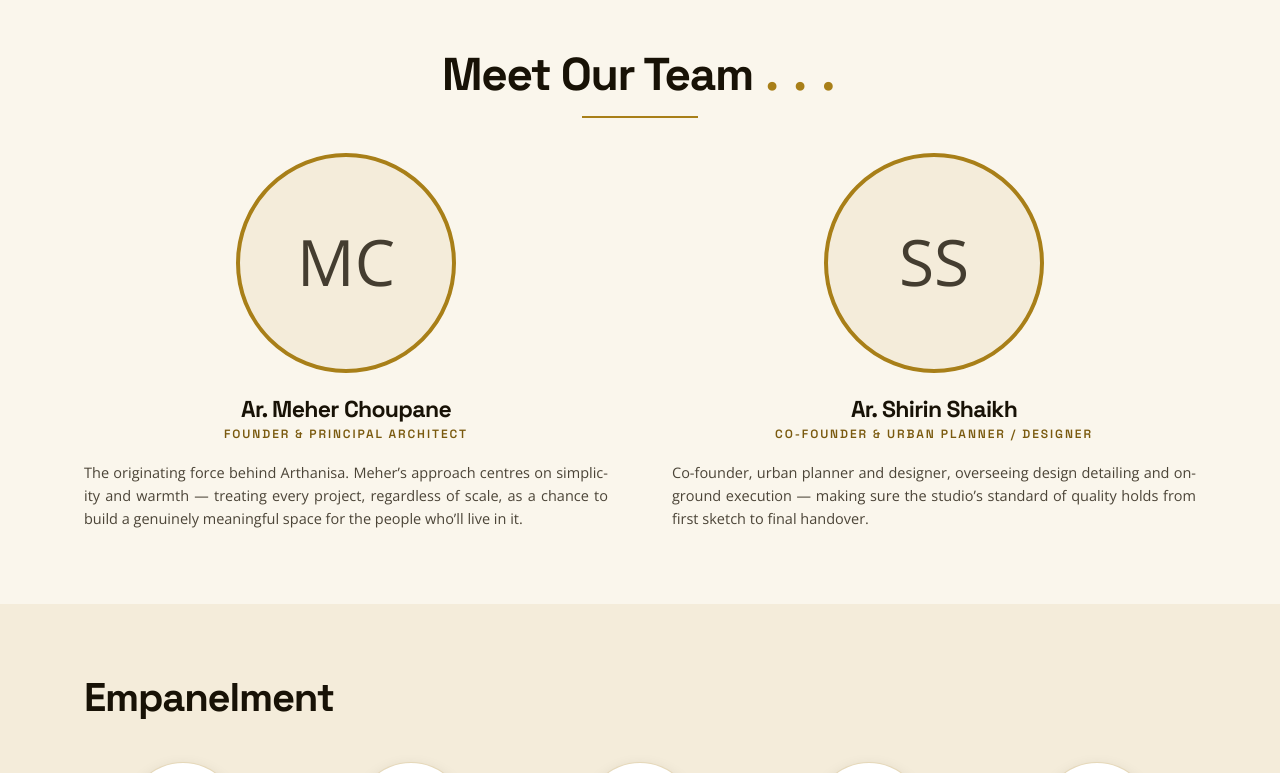
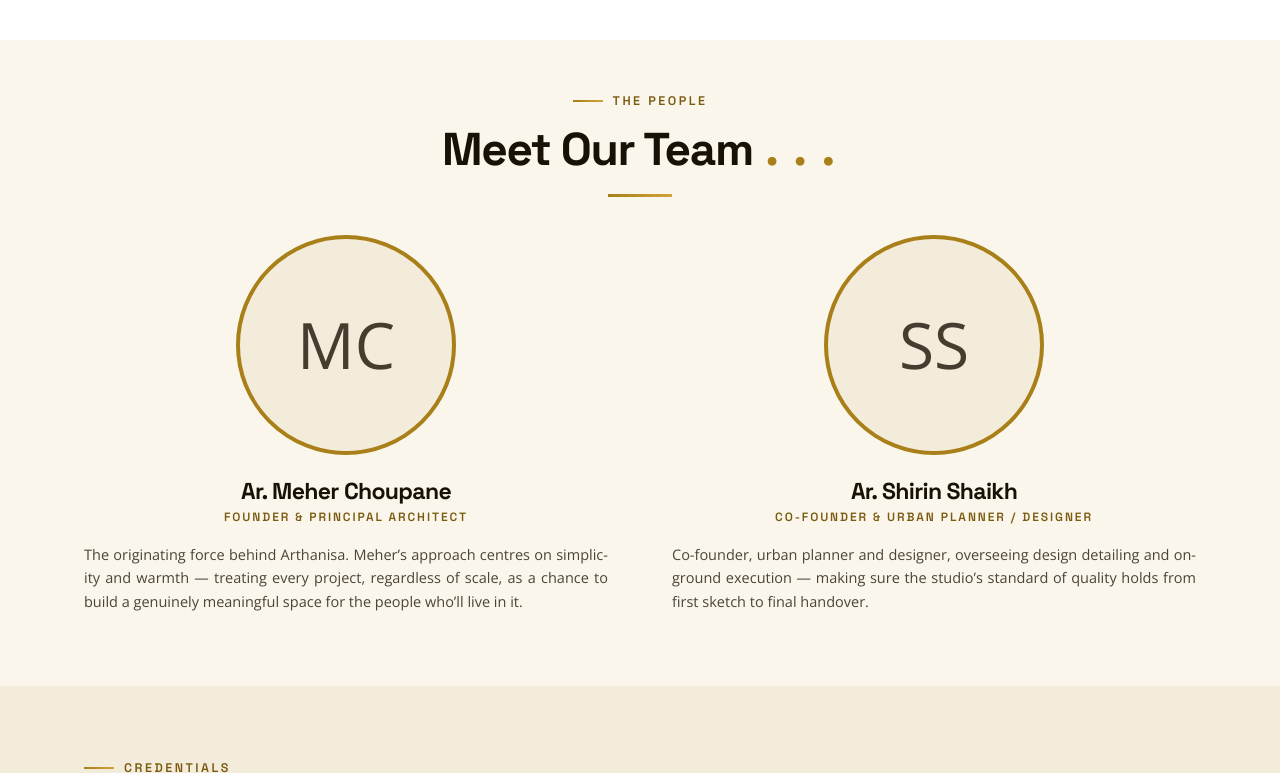
Before and after one commit to yashrajchavan51-dotcom/Arrthanisa, a plain HTML site: page index.html in a window 1280 px wide. Shown: the part 1332-2105 px from the top of the page. Drawn offline with Linux system fonts and the light colour scheme.

Commit message:
Add files via upload

```diff
--- a/index.html
+++ b/index.html
@@ -27,7 +27,7 @@
 <link rel="preload" href="OpenSans-Regular.woff" as="font" type="font/woff" crossorigin>
 <link rel="preload" href="Absans-Logo.woff" as="font" type="font/woff" crossorigin>
 <link rel="preload" href="NewsreaderText-Italic.woff" as="font" type="font/woff" crossorigin>
-<link rel="stylesheet" href="style.css?v=35">
+<link rel="stylesheet" href="style.css?v=36">
 </head>
 <body class="home">
 
@@ -95,6 +95,7 @@
              alt="Architectural line-art sketch of a Gothic cathedral facade" loading="lazy">
       </div>
       <div class="feature-band__body">
+        <p class="eyebrow">The studio</p>
         <h2 class="band-title">About Us <span class="dots">. . .</span></h2>
         <p class="band-lead">A meaningful niche in every home we shape.</p>
         <p>ARTHANISA, the word, has its roots in the Sanskrit language — an amalgamation of two words: <em>Arth</em>, which means meaningful, and <em>Nisa</em>, which translates to home. We believe in creating meaningful, niche spaces in people&rsquo;s lives — that&rsquo;s their homes.</p>
@@ -115,6 +116,7 @@
              alt="The Pantheon in Rome at dawn, its portico and rotunda seen from the piazza" loading="lazy">
       </div>
       <div class="feature-band__body">
+        <p class="eyebrow">Our approach</p>
         <h2 class="band-title">Vision <span class="dots">. . .</span></h2>
         <p>Every brief starts with how a space will be lived in, not how it will photograph. We plan for light, air and movement first and detail around them, so a building still works the way it was meant to a decade after handover.</p>
         <p>The buildings we return to are the ones that were built honestly — clear structure, good proportion, materials left to be themselves. That is the standard the studio measures its own work against, on a single apartment as much as on an institutional site.</p>
@@ -129,8 +131,8 @@
      .founder-photo. The CSS already handles the crop. -->
 <section class="section section--team">
   <div class="wrap">
+    <p class="eyebrow">The people</p>
     <h2 class="band-title team-title">Meet Our Team <span class="dots">. . .</span></h2>
-    <span class="title-rule" aria-hidden="true"></span>
 
     <div class="founders">
       <div class="founder">
@@ -154,7 +156,9 @@
      the same place relative to its caption on every device. -->
 <section class="section section--tight section--empanelment">
   <div class="wrap">
-    <h2>Empanelment</h2>
+    <p class="eyebrow">Credentials</p>
+    <h2 class="band-title">Empanelment <span class="dots">. . .</span></h2>
+    <p class="band-lead">Registered with the corporations and authorities the studio&rsquo;s work passes through.</p>
     <div class="empanelment-grid">
       <div class="empanelment-item">
         <span class="empanelment-badge"><img src="logo-mcgm.png" width="214" height="240" alt="Municipal Corporation of Greater Mumbai logo" loading="lazy"></span>
@@ -185,6 +189,7 @@
      titles and copy when the client supplies the final services list. -->
 <section class="section section--expertise">
   <div class="wrap">
+    <p class="eyebrow">What we do</p>
     <h2 class="band-title">Expertise <span class="dots">. . .</span></h2>
     <p class="band-lead">Planning, design, detailing and approvals handled under one roof.</p>
 
--- a/style.css
+++ b/style.css
@@ -217,14 +217,14 @@
 
 .eyebrow{
   display:flex; align-items:center; gap:10px;
-  font-size:12px; letter-spacing:.22em; text-transform:uppercase;
+  font-size:12.5px; letter-spacing:.2em; text-transform:uppercase;
   color:var(--gold-deep);
-  margin:0 0 16px;
+  margin:0 0 14px;
   text-align:left; hyphens:manual;
 }
 .eyebrow::before{
-  content:""; width:26px; height:2px; flex:none;
-  background:var(--gold-mid);
+  content:""; width:30px; height:2px; flex:none;
+  background:linear-gradient(90deg, var(--gold-mid), var(--gold));
 }
 
 .lede{
@@ -499,9 +499,33 @@
 .band-title{
   font-size:clamp(30px,3.9vw,46px);
   color:var(--ink);
-  margin-bottom:10px;
+  margin-bottom:clamp(16px,1.8vw,22px);
 }
 .band-title .dots{ color:var(--gold-mid); letter-spacing:.06em; margin-left:2px; }
+
+/* Every section heading closes on a short brass bar. It's the one mark
+   that ties About, Vision, Team, Empanelment, Expertise, the page heroes
+   and the two call-to-action bands into a single system — before this,
+   Empanelment was a bare <h2> with nothing on it at all. */
+.band-title::after,
+.page-hero h1::after,
+.enquiry-band h2::after,
+.cta-band h2::after{
+  content:"";
+  display:block;
+  width:clamp(46px,5vw,70px);
+  height:3px;
+  margin-top:clamp(13px,1.5vw,19px);
+  background:linear-gradient(90deg, var(--gold-mid), var(--gold));
+}
+/* centred sections centre their bar too */
+.team-title::after,
+.cta-band h2::after{ margin-left:auto; margin-right:auto; }
+/* on the dark grounds the bright gold leads instead */
+.section--expertise .band-title::after,
+.cta-band h2::after{
+  background:linear-gradient(90deg, var(--gold), rgba(207,164,58,.3));
+}
 .band-lead{
   color:var(--gold-darkest);
   font-size:clamp(17px,1.5vw,20px);
@@ -574,12 +598,10 @@
 /* ---------- 7. team ---------- */
 .section--team{ background:var(--wash-1); padding-top:clamp(34px,4vw,58px);
   padding-bottom:clamp(38px,4.6vw,66px); }
-.team-title{ text-align:center; margin-bottom:0; }
-.title-rule{
-  display:block; width:clamp(90px,9vw,130px); height:2px;
-  background:var(--gold-mid);
-  margin:16px auto clamp(22px,2.7vw,36px);
-}
+.team-title{ text-align:center; margin-bottom:clamp(26px,3vw,42px); }
+.section--team .eyebrow{ justify-content:center; }
+/* .title-rule was a separate <span> doing what .band-title::after now
+   does for every heading — removed from the markup too. */
 .founders{
   display:grid; grid-template-columns:repeat(2,minmax(0,1fr));
   gap:clamp(32px,5vw,64px);
@@ -618,10 +640,8 @@
    three fixed steps, so a logo is the same size on a phone as on a
    laptop and never moves relative to its caption. */
 .section--empanelment{ background:var(--wash-2); }
-.section--empanelment h2{
-  font-size:clamp(27px,3.4vw,40px);
-  max-width:20ch;
-}
+.section--empanelment .band-title{ max-width:22ch; }
+.section--empanelment .band-lead{ margin-bottom:0; }
 .empanelment-grid{
   display:grid;
   grid-template-columns:repeat(5,minmax(0,1fr));
```
Also changed, not shown: contact.html (+1 -1 lines), projects.html (+1 -1 lines).
